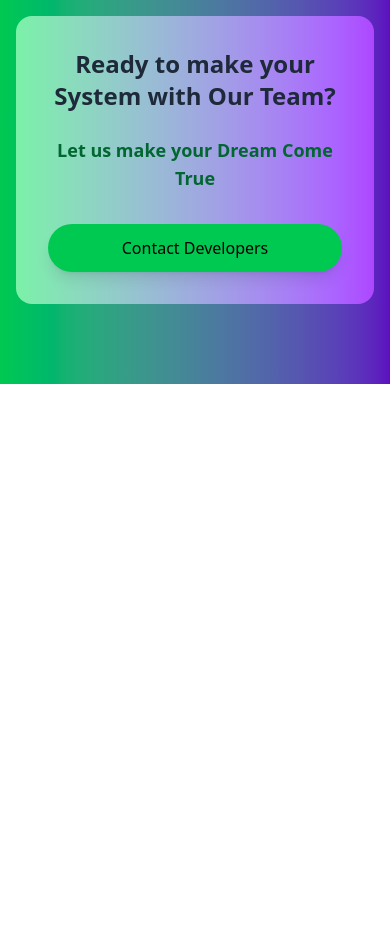
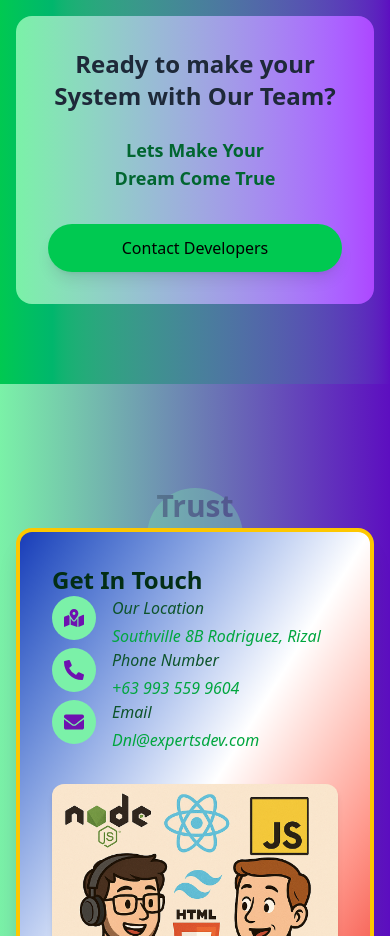
Before and after one commit to nytofdawn/proginq, a React (Vite) app: page / in a window 390 px wide. Shown: the part 7500-8436 px from the top of the page. Before the commit the page ends 7884 px from the top, so only its background shows below. Built offline with nearby package versions, Linux system fonts and the light colour scheme.

Commit message:
complete

```diff
--- a/src/App.jsx
+++ b/src/App.jsx
@@ -6,6 +6,7 @@ import Hero from './components/Hero'
 import Services from './components/Services'
 import About from './components/About'
 import Developers from './components/Developers'
+import Contact from './components/Contact'
 
 const App = () => {
   useEffect(()=>{
@@ -20,6 +21,7 @@ const App = () => {
     <Services />
     <About />
     <Developers />
+    <Contact />
     </div>
   )
 }
--- /dev/null
+++ b/src/components/Contact.jsx
@@ -0,0 +1,177 @@
+import React from 'react'
+import { FaEnvelope, FaMapMarkedAlt, FaPhoneAlt } from 'react-icons/fa'
+import contactimg from '../assets/contact.png'
+
+
+const Contact = () => {
+    const contactItems = [
+        {
+            icon:<FaMapMarkedAlt className='text-purple-800 text-xl' />,
+            title:"Our Location",
+            content:(
+                <p className='text-green-600'> Southville 8B Rodriguez, Rizal</p>
+            )
+        },
+        {
+            icon:<FaPhoneAlt className='text-purple-800 text-xl' />,
+            title:"Phone Number",
+            content:(
+                <p className='text-green-600'>
+                    <a href="#" className='hover:text-green-800'> +63 993 559 9604</a>
+                </p>
+            )
+        },
+        {
+            icon:<FaEnvelope className='text-purple-800 text-xl' />,
+            title:"Email",
+            content:(
+                <p className='text-green-600'>
+                    <a href="#" className='hover:text-green-800'>Dnl@expertsdev.com</a>
+                </p>
+            )
+        },
+    ];
+
+    const services = [
+        {value:"Capstone", label:"Full Project Capstone"},
+        {value:"Mobile App", label:"Mobile Application Development"},
+        {value:"Desktop App", label:"Desktop Application Development"},
+        {value:"Website App", label:"Website Development"},
+    ]
+  return (
+    <article id= "contact"className='py-20 overflow-hidden bg-gradient-to-r from-green-300 to bg-violet-800'>
+        <div className='container mx-auto px-4'>
+            <header data-aos="fade-up" data-aos-delay="700" className='text-center mb-16 relative'>
+                <div className='absolute -top-10 left-1/2 transform -translate-x-1/2 w-24 h-24 rounded-full
+                bg-green-300 opacity-30 z-0'>
+                    <h1 className='text-3xl md:text-4xl font-bold text-gray-800 mb-4 relative z-10'>
+                        Trust <span className='text-green-700'>Our Company</span>
+                    </h1>
+                    <p className='text-lg text-green-700 max-w-2xl mx-auto relative z-10'>
+                        Basta Caption
+                    </p>
+                </div>
+            </header>
+            <main className='flex flex-col lg:flex-row gap-12'>
+                <aside data-aos="fade up" data-aos-delay="700" className='lg:w-2/5'>
+                    <section className="bg-gradient-to-br from-blue-800 via-white to-red-600 rounded-2xl shadow-xl p-8 h-full border-4 border-yellow-400">
+                        <h2 className='text-2xl font-bold text-green-950'>Get In Touch</h2>
+                        <address className='spave-y-6'>
+                            {
+                                contactItems.map((item,index)=>(
+                                    <article key={index} className='flex items-start'>
+                                        <figure className='bg-green-300 p-3 rounded-full mr-4 flex-shrink-0'>
+                                            {item.icon}
+                                        </figure>
+                                        <div>
+                                            <h3 className='font-medium text-green-900 mb-1'>{item.title}</h3>
+                                            {item.content}
+                                        </div>
+                                    </article>
+                                ))
+                            }
+                        </address>
+                        <figure className='mt-8 rounded-xl overflow-hidden shadow-md'>
+                            <img src={contactimg}
+                            className='w-full h-70 object-cover hover:scale-105 transition-transform duration-1000'
+                            width="400"
+                            height="200"
+                            loading='lazy'
+                            />
+                        </figure>
+                    </section>
+                </aside>
+                <section data-aos="fade-up" data-aos-delay="700" className='lg:w-3/5'>
+                    <div className='bg-white rounded-2xl shadow-xl p-8 h-full'>
+                        <h2 className='text-2xl font-bold text-gray-800 mb-6'>Send Us a Message</h2>
+                        <form className='space-y-6'>
+                            <fieldset className='grid grid-cols-1 md:grid-cols-2 gap-6'>
+                                <div>
+                                    <label className='block text-gray-700 font-medium mb-2'>Full Name</label>
+                                    <input
+                                    type='text'
+                                    id='name'
+                                    name='name'
+                                    className='w-full px-4 py-3 border border-gray-300 rounded-lg focus:ring-2 focus:ring-green-400 focus:border-transparent'
+                                    placeholder='Your Name'
+                                    required/>
+                                </div>
+                                <div>
+                                    <label className='block text-gray-700 font-medium mb-2'>Phone Number</label>
+                                    <input
+                                    type='tel'
+                                    id='phone'
+                                    name='phone'
+                                    className='w-full px-4 py-3 border border-gray-300 rounded-lg focus:ring-2 focus:ring-green-400 focus:border-transparent'
+                                    placeholder='+63 xx xxxx xxxx'
+                                    required/>
+                                </div>
+                            </fieldset>
+                                <div>
+                                    <label className='block text-gray-700 font-medium mb-2'>Enter your Email</label>
+                                    <input
+                                    type='email'
+                                    id='email'
+                                    name='email'
+                                    className='w-full px-4 py-3 border border-gray-300 rounded-lg focus:ring-2 focus:ring-green-400 focus:border-transparent'
+                                    placeholder='example@email.com'
+                                    required/>
+                                </div>
+                                <div>
+                                    <label className='block text-gray-700 font-medium mb-2'>Package Insterested In</label>
+                                    <select
+                                    id='service'
+                                    name='service'
+                                    className='w-full px-4 py-3 border border-gray-300 rounded-lg focus:ring-2 focus:ring-green-400 focus:border-transparent'
+                                    placeholder='example@email.com'
+                                    required>
+                                    <option value="">Select a Package</option>
+                                    {services.map((service)=>(
+                                        <option key={service.value} value={service.value}>
+                                            {service.label}
+                                        </option>
+                                    ))}
+                                    </select>
+                                </div>
+                            <div>
+                                    <label className='block text-gray-700 font-medium mb-2'>Message to us</label>
+                                    <textarea
+
+                                    id='message'
+                                    name='message'
+                                    rows='5'
+                                    className='w-full px-4 py-3 border border-gray-300 rounded-lg focus:ring-2 focus:ring-green-400 focus:border-transparent'
+                                    placeholder='Note your Concern and Questions'
+                                    required/>
+                            </div>
+                            <div>
+                                <button
+                                    type='submit'
+                                    className='bg-green-600 hover:bg-green-800 text-black px-8 py-3 rounded-full transition shadow-lg w-full md:w-auto'
+                                    aria-label='Submit contact Form'>
+                                    Send Message
+                                </button>
+                            </div>
+                        </form>
+                    </div>
+                </section>
+            </main>
+            <figure data-aos="fade-up" data-aos-delay="700"
+            className='mt-16 bg-white rounded-2xl shadow-xl overflow-hidden'>
+                <iframe
+                src="https://www.openstreetmap.org/export/embed.html?bbox=121.14747807383537%2C14.7508781301816%2C121.1492483317852%2C14.75199865272787&amp;layer=hot"
+                width="100%"
+                height="450"
+                style={{border:1}}
+                allowFullScreen=""
+                loading='lazy'
+                title='DNL HQ Map'
+                className='rounded-2xl'
+                aria-label='Map Showing Hq'></iframe>
+            </figure>
+        </div>
+    </article>
+  )
+}
+
+export default Contact
--- a/src/components/Developers.jsx
+++ b/src/components/Developers.jsx
@@ -108,7 +108,7 @@ const Developers = () => {
                 <div className='relative z-10'>
                     <h3 className='text-2xl md:text-3xl font-bold text-gray-800 mb-6'> Ready to make your System with Our Team?</h3>
                     <p className='text-green-800 text-lg font-bold mb-8 max-w-2xl mx-auto'>
-                        Let us make your Dream Come True
+                        Lets Make Your <br/> Dream Come True
                     </p>
                     <nav className='flex flex-col sm:flex-row justify-center gap-4'>
                         <a
```
Also changed, not shown: src/assets/contact.png (added).
